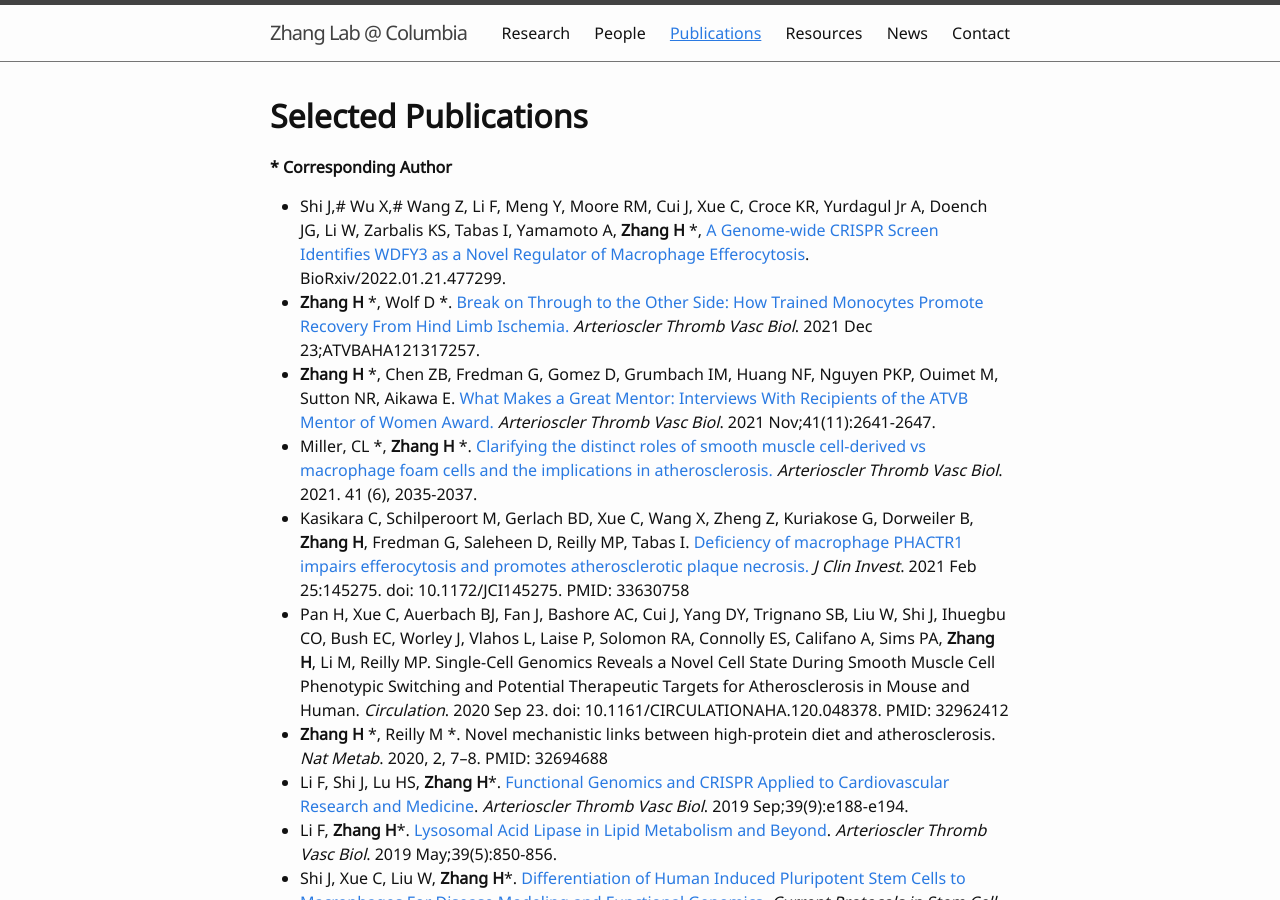
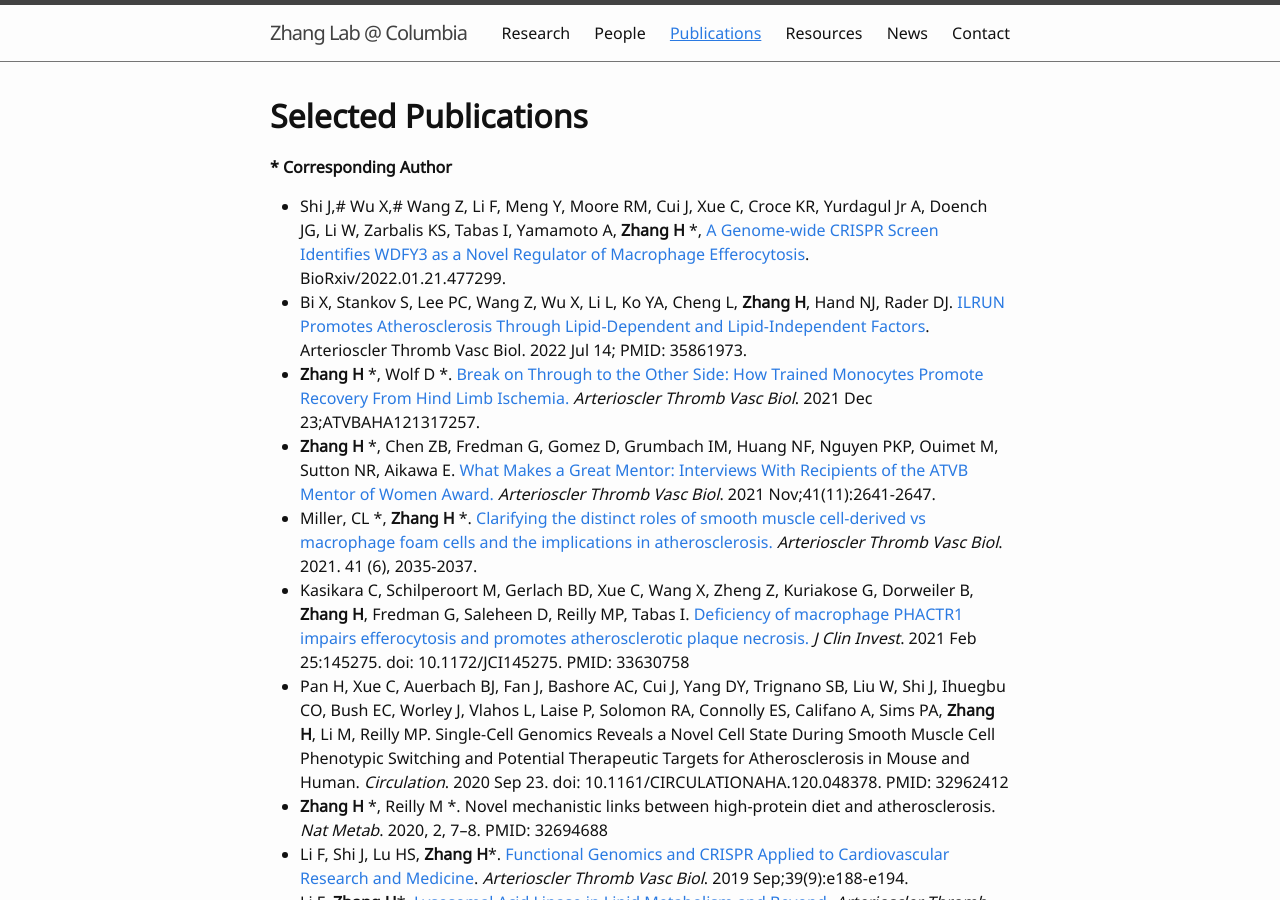
Before and after one commit to hanruizhang/zhanglab, a Jekyll site: the page built from 3_Publications.md, in a window 1280 px wide and 900 px high. Built offline with Jekyll 4.4.1, drawn with Linux system fonts in a browser that asks for light colours.

Commit message:
Update 3_Publications.md

```diff
--- a/3_Publications.md
+++ b/3_Publications.md
@@ -9,6 +9,7 @@ __*__ **Corresponding Author**
 
 
 - Shi J,# Wu X,# Wang Z, Li F, Meng Y, Moore RM, Cui J, Xue C, Croce KR, Yurdagul Jr A, Doench JG, Li W, Zarbalis KS, Tabas I, Yamamoto A, **Zhang H** *, [A Genome-wide CRISPR Screen Identifies WDFY3 as a Novel Regulator of Macrophage Efferocytosis](https://www.biorxiv.org/content/10.1101/2022.01.21.477299v1). BioRxiv/2022.01.21.477299.
+- Bi X, Stankov S, Lee PC, Wang Z, Wu X, Li L, Ko YA, Cheng L, **Zhang H**, Hand NJ, Rader DJ. [ILRUN Promotes Atherosclerosis Through Lipid-Dependent and Lipid-Independent Factors](10.1161/ATVBAHA.121.317156). Arterioscler Thromb Vasc Biol. 2022 Jul 14; PMID: 35861973.
 - **Zhang H** *, Wolf D *. [Break on Through to the Other Side: How Trained Monocytes Promote Recovery From Hind Limb Ischemia.](https://www.ahajournals.org/doi/10.1161/ATVBAHA.121.317257) _Arterioscler Thromb Vasc Biol_. 2021 Dec 23;ATVBAHA121317257.
 - **Zhang H** *, Chen ZB, Fredman G, Gomez D, Grumbach IM, Huang NF, Nguyen PKP, Ouimet M, Sutton NR, Aikawa E. [What Makes a Great Mentor: Interviews With Recipients of the ATVB Mentor of Women Award.](https://www.ahajournals.org/doi/full/10.1161/ATVBAHA.121.316558) _Arterioscler Thromb Vasc Biol_. 2021 Nov;41(11):2641-2647.
 - Miller, CL *, **Zhang H** *. [Clarifying the distinct roles of smooth muscle cell-derived vs macrophage foam cells and the implications in atherosclerosis.](https://www.ahajournals.org/doi/10.1161/ATVBAHA.121.316287) _Arterioscler Thromb Vasc Biol_. 2021. 41 (6), 2035-2037.
```
